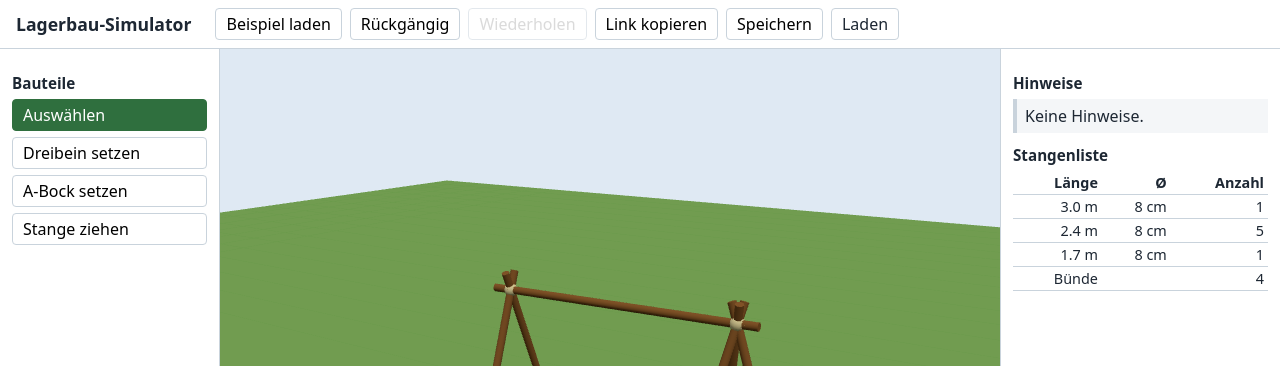
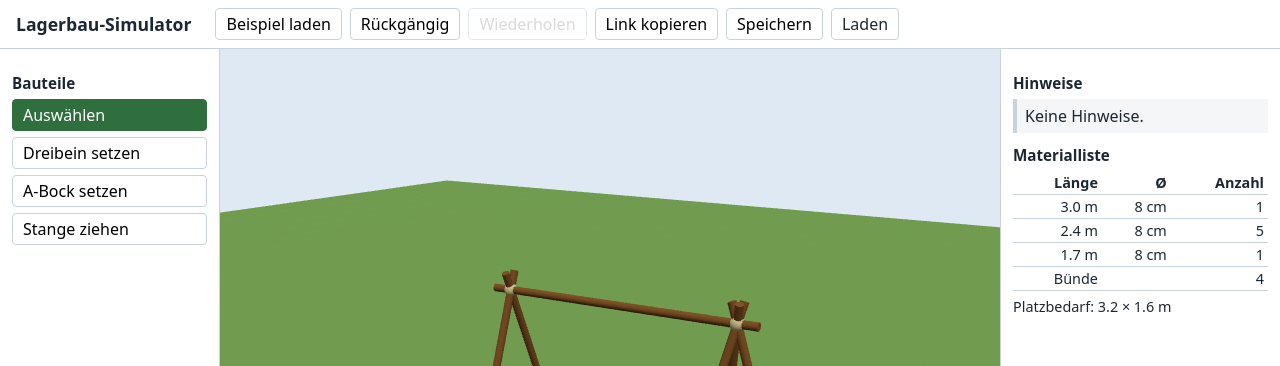
Before and after one commit to jakobsch42k/lagerbau-simulator, a website built with Vite: page index.html in a window 1280 px wide. Both pictures are taken after a click on the button "Beispiel laden". Shown: the top 366 px of the page. Built offline with nearby package versions, Linux system fonts and the light colour scheme; animation ran at ten frames a second.

Commit message:
feat: show ropes, pegs and space required in the material list

```diff
--- a/index.html
+++ b/index.html
@@ -30,8 +30,9 @@
     <aside class="rechts">
       <h2>Hinweise</h2>
       <ul id="hinweise"></ul>
-      <h2>Stangenliste</h2>
+      <h2>Materialliste</h2>
       <table id="stangenliste"></table>
+      <p id="platzbedarf"></p>
     </aside>
     <footer>Planungshilfe. Ersetzt nicht Sichtprüfung und Probebelastung durch Leiter.</footer>
     <p id="meldung" role="status"></p>
--- a/src/main.ts
+++ b/src/main.ts
@@ -5,15 +5,16 @@ import { KLICK_TOLERANZ_PX } from './editor/konstanten';
 import { Szene } from './editor/Szene';
 import type { WerkzeugName } from './editor/Werkzeuge';
 import { Bauwerk } from './model/Bauwerk';
-import { Stangenliste } from './model/Stangenliste';
+import { Materialliste } from './model/Materialliste';
 import type { Hinweis } from './rules/Rule';
 import { RuleEngine } from './rules/RuleEngine';
+import { SEIL_ZUGABE_PRO_ENDE } from './rules/constants';
 import { standardRegeln } from './rules/standardRegeln';
 import { LinkBasis } from './share/LinkBasis';
 import { AnsichtsModus } from './ui/AnsichtsModus';
 import { HinweisPanel } from './ui/HinweisPanel';
 import { ParameterPanel } from './ui/ParameterPanel';
-import { StangenlistePanel } from './ui/StangenlistePanel';
+import { MateriallistePanel } from './ui/MateriallistePanel';
 import { Teilen } from './ui/Teilen';
 
 const MELDUNG_DAUER_MS = 4000;
@@ -31,15 +32,15 @@ const teilen = new Teilen();
 const regeln = new RuleEngine(standardRegeln());
 const parameter = new ParameterPanel(element('#parameter'), editor);
 const hinweisPanel = new HinweisPanel(element('#hinweise'), (h) => editor.markiere(h.betroffeneTeile));
-const stangenlistePanel = new StangenlistePanel(element('#stangenliste'));
+const materialPanel = new MateriallistePanel(element('#stangenliste'), element('#platzbedarf'));
 const meldung = element<HTMLParagraphElement>('#meldung');
 const werkzeugKnoepfe = [...document.querySelectorAll<HTMLButtonElement>('[data-werkzeug]')];
 
 // Regeln nur neu prüfen, wenn sich das Bauwerk wirklich geändert hat (nicht bei Auswahl oder Meldung).
-let geprueft: { bauwerk: Bauwerk; hinweise: readonly Hinweis[]; liste: Stangenliste } | null = null;
-function pruefung(bauwerk: Bauwerk): { hinweise: readonly Hinweis[]; liste: Stangenliste } {
+let geprueft: { bauwerk: Bauwerk; hinweise: readonly Hinweis[]; liste: Materialliste } | null = null;
+function pruefung(bauwerk: Bauwerk): { hinweise: readonly Hinweis[]; liste: Materialliste } {
   if (geprueft?.bauwerk !== bauwerk) {
-    geprueft = { bauwerk, hinweise: regeln.pruefe(bauwerk), liste: Stangenliste.aus(bauwerk) };
+    geprueft = { bauwerk, hinweise: regeln.pruefe(bauwerk), liste: Materialliste.aus(bauwerk, SEIL_ZUGABE_PRO_ENDE) };
   }
   return geprueft;
 }
@@ -112,7 +113,7 @@ editor.abonniere((z) => {
   szene.zeige(z.bauwerk, markiert, z.stangenStart);
   parameter.zeige(z);
   hinweisPanel.zeige(hinweise);
-  stangenlistePanel.zeige(liste);
+  materialPanel.zeige(liste);
   for (const knopf of werkzeugKnoepfe) knopf.setAttribute('aria-pressed', String(knopf.dataset.werkzeug === z.werkzeug));
   element<HTMLButtonElement>('#btn-rueck').disabled = !z.kannRueckgaengig;
   element<HTMLButtonElement>('#btn-wieder').disabled = !z.kannWiederholen;
--- /dev/null
+++ b/src/model/Materialliste.ts
@@ -0,0 +1,29 @@
+import type { Bauwerk } from './Bauwerk';
+import { Platzbedarf } from './Platzbedarf';
+import { Stangenliste } from './Stangenliste';
+
+export interface SeilZeile {
+  readonly laenge: number;
+  readonly anzahl: number;
+}
+
+/** Alles, was man zum Aufbauen holen muss: Stangen, Seile, Heringe, dazu der Platzbedarf. */
+export class Materialliste {
+  private constructor(
+    readonly stangen: Stangenliste,
+    readonly seile: readonly SeilZeile[],
+    readonly anzahlHeringe: number,
+    readonly platzbedarf: Platzbedarf | null,
+  ) {}
+
+  /** @param zugabeProEnde Seil für den Knoten je Ende in m (SEIL_ZUGABE_PRO_ENDE aus src/rules/constants.ts). */
+  static aus(bauwerk: Bauwerk, zugabeProEnde: number): Materialliste {
+    const zaehler = new Map<number, number>();
+    for (const s of bauwerk.seile) {
+      const laenge = Math.ceil(s.laenge + 2 * zugabeProEnde - 1e-6);
+      zaehler.set(laenge, (zaehler.get(laenge) ?? 0) + 1);
+    }
+    const seile = [...zaehler.entries()].map(([laenge, anzahl]) => ({ laenge, anzahl })).sort((a, b) => b.laenge - a.laenge);
+    return new Materialliste(Stangenliste.aus(bauwerk), seile, bauwerk.heringe().length, Platzbedarf.aus(bauwerk));
+  }
+}
--- /dev/null
+++ b/src/model/Platzbedarf.ts
@@ -0,0 +1,29 @@
+import type { Bauwerk } from './Bauwerk';
+
+/** Achsparalleles Rechteck am Boden über alle Füße und Heringe (Spec v2a, D4). Bäume zählen nicht. */
+export class Platzbedarf {
+  private constructor(
+    readonly minX: number,
+    readonly maxX: number,
+    readonly minZ: number,
+    readonly maxZ: number,
+  ) {}
+
+  static aus(bauwerk: Bauwerk): Platzbedarf | null {
+    const punkte = [...bauwerk.fuesse().map((f) => f.position), ...bauwerk.heringe().map((h) => h.position)];
+    if (punkte.length === 0) return null;
+    const xs = punkte.map((p) => p.x);
+    const zs = punkte.map((p) => p.z);
+    return new Platzbedarf(Math.min(...xs), Math.max(...xs), Math.min(...zs), Math.max(...zs));
+  }
+
+  /** Längere Seite in m. */
+  get laenge(): number {
+    return Math.max(this.maxX - this.minX, this.maxZ - this.minZ);
+  }
+
+  /** Kürzere Seite in m. */
+  get breite(): number {
+    return Math.min(this.maxX - this.minX, this.maxZ - this.minZ);
+  }
+}
--- a/src/style.css
+++ b/src/style.css
@@ -36,6 +36,8 @@ label.feld input { display: block; width: 100%; }
 #hinweise li.warnung { border-left-color: var(--warn); }
 #stangenliste { width: 100%; border-collapse: collapse; font-size: 0.9rem; }
 #stangenliste th, #stangenliste td { padding: 2px 4px; text-align: right; border-bottom: 1px solid var(--rand); }
+#platzbedarf { margin: 6px 0 0; font-size: 0.9rem; }
+#platzbedarf:empty { display: none; }
 #meldung { position: fixed; left: 50%; bottom: 48px; transform: translateX(-50%); margin: 0; padding: 6px 12px; background: var(--text); color: #fff; border-radius: 4px; }
 #meldung:empty { display: none; }
 body.ansicht { grid-template-columns: 1fr 280px; grid-template-areas: 'kopf kopf' 'ansicht rechts' 'fuss fuss'; }
--- /dev/null
+++ b/src/ui/MateriallistePanel.ts
@@ -0,0 +1,31 @@
+import type { Materialliste } from '../model/Materialliste';
+
+function zeile(tag: 'th' | 'td', zellen: readonly string[]): HTMLTableRowElement {
+  const tr = document.createElement('tr');
+  for (const text of zellen) {
+    const zelle = document.createElement(tag);
+    zelle.textContent = text;
+    tr.append(zelle);
+  }
+  return tr;
+}
+
+/** Zeigt die Materialliste als Tabelle und den Platzbedarf als Zeile darunter. */
+export class MateriallistePanel {
+  constructor(
+    private readonly tabelle: HTMLTableElement,
+    private readonly platz: HTMLElement,
+  ) {}
+
+  zeige(liste: Materialliste): void {
+    const { stangen, seile, anzahlHeringe, platzbedarf } = liste;
+    this.tabelle.replaceChildren(
+      zeile('th', ['Länge', 'Ø', 'Anzahl']),
+      ...stangen.zeilen.map((z) => zeile('td', [`${z.laenge.toFixed(1)} m`, `${z.durchmesserCm} cm`, String(z.anzahl)])),
+      zeile('td', ['Bünde', '', String(stangen.anzahlBuende)]),
+      ...(seile.length > 0 ? [zeile('th', ['Seil', '', 'Anzahl']), ...seile.map((s) => zeile('td', [`${s.laenge} m`, '', String(s.anzahl)]))] : []),
+      ...(anzahlHeringe > 0 ? [zeile('td', ['Heringe', '', String(anzahlHeringe)])] : []),
+    );
+    this.platz.textContent = platzbedarf ? `Platzbedarf: ${platzbedarf.laenge.toFixed(1)} × ${platzbedarf.breite.toFixed(1)} m` : '';
+  }
+}
--- a/src/ui/StangenlistePanel.ts
+++ /dev/null
@@ -1,23 +0,0 @@
-import type { Stangenliste } from '../model/Stangenliste';
-
-function zeile(tag: 'th' | 'td', zellen: readonly string[]): HTMLTableRowElement {
-  const tr = document.createElement('tr');
-  for (const text of zellen) {
-    const zelle = document.createElement(tag);
-    zelle.textContent = text;
-    tr.append(zelle);
-  }
-  return tr;
-}
-
-export class StangenlistePanel {
-  constructor(private readonly tabelle: HTMLTableElement) {}
-
-  zeige(liste: Stangenliste): void {
-    this.tabelle.replaceChildren(
-      zeile('th', ['Länge', 'Ø', 'Anzahl']),
-      ...liste.zeilen.map((z) => zeile('td', [`${z.laenge.toFixed(1)} m`, `${z.durchmesserCm} cm`, String(z.anzahl)])),
-      zeile('td', ['Bünde', '', String(liste.anzahlBuende)]),
-    );
-  }
-}
```
Also changed, not shown: src/model/Materialliste.test.ts (added, +43 -0 lines), src/model/Platzbedarf.test.ts (added, +34 -0 lines), src/ui/MateriallistePanel.test.ts (added, +39 -0 lines).
